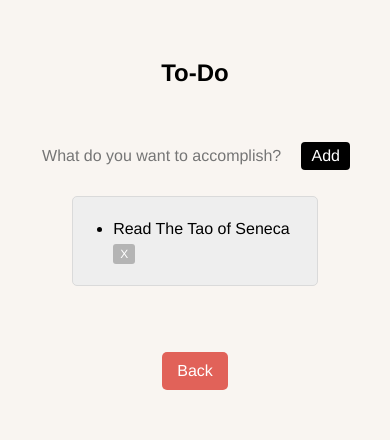
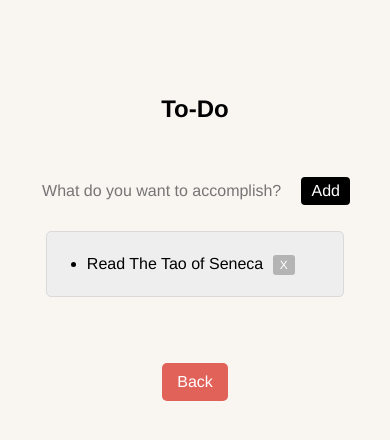
Before and after one commit to noelkronenberg/pimado, a Django app: page /todo/ in a window 390 px wide. Shown: the top 440 px of the page. Run offline with Django 3.2, Linux system fonts and the light colour scheme; data comes from the database, SQL or seed files in the repository; both versions use the stored data as it was after the commit.

Commit message:
added external css

```diff
--- /dev/null
+++ b/static/style.css
@@ -0,0 +1,152 @@
+* {
+    box-sizing: border-box;
+}
+
+body {
+    font-family: Helvetica, sans-serif;
+    margin: 0;
+    background-color: #F9F5F1;
+}
+
+.container {
+    padding-top: 12.5%;
+    padding-left: 35%;
+    padding-right: 35%;
+    padding-bottom: 5%;
+}
+
+.to-do-container {
+    padding-top: 5%;
+    padding-left: 25%;
+    padding-right: 25%;
+    padding-bottom: 5%;
+}
+
+.header {
+    padding: 20px;
+    margin-top: 10%;
+    text-align: center;
+}
+
+.main {
+    align-items: center;
+    display: flex;
+    justify-content: center;
+}
+
+.row {
+    display: flex;
+    margin-left: -8px;
+    margin-right: -8px;
+}
+
+.row__cell {
+    padding-left: 8px;
+    padding-right: 8px;
+}
+
+.button {
+    background-color: #E16259;
+    padding: 10px 15px 10px 15px;
+    text-decoration: none;
+    color: #fff;
+    border-radius: 5px;
+}
+
+.to-do-main {
+    align-items: center;
+    display: flex;
+    justify-content: center;
+    flex-direction: column;
+
+}
+
+.to-do-list {
+    background-color: #eee;
+    padding: 20px 10px 10px 40px;
+    border: 1px solid;
+    border-color: rgb(218, 218, 218);
+    border-radius: 5px;
+    width: 60%;
+}
+
+.input-form {
+    margin-bottom: 10px;
+    margin-top: 15px;
+}
+
+.to-do-item {
+    margin-bottom: 10px;
+    line-height: 1.5;
+}
+
+.delete-button {
+    margin-right: 10px;
+    background-color: #b4b4b4;
+    padding: 3px 7px 3px 7px;
+    text-decoration: none;
+    color: #fff;
+    border: 0px;
+    border-radius: 3px;
+    cursor: pointer;
+    font-size: 12px;
+}
+
+.add-button {
+    margin-left: 7px;
+    background-color: #000;
+    padding: 5px 10px 5px 10px;
+    text-decoration: none;
+    color: #fff;
+    border: 0px;
+    border-radius: 4px;
+    cursor: pointer
+}
+
+.back-navigation {
+    margin-top: 50px;
+    display: flex;
+    justify-content: center;
+}
+
+a {
+    text-decoration: none;
+}
+
+p {
+    line-height: 1.5;
+}
+
+input {
+    font-family: Helvetica, sans-serif;
+    font-size: 16px;
+}
+
+.add-field {
+    border-style: none;
+    background: transparent;
+    outline: none;
+    font-family: Helvetica, sans-serif;
+    width: 250px;
+    font-size: 16px;
+}
+
+.item-content {
+    margin-right: 5px;
+}
+
+@media (max-width : 800px) {
+    .container {
+        padding-left: 5%;
+        padding-right: 5%;
+    }
+    .to-do-container {
+        padding-left: 5%;
+        padding-right: 5%;
+    }
+}
+
+@media (max-width : 1200px) {
+    .to-do-list {
+        width: 85% !important;
+    }
--- a/templates/todo.html
+++ b/templates/todo.html
@@ -3,138 +3,19 @@
 
 <head>
 
+    {% load staticfiles %}
+
     <title>To-Do - Pimado</title>
-{% load staticfiles %}
+
     <link rel="shortcut icon" type="image/png" href="{% static 'favicon.ico' %}"/>
 
-<style>
-
-* {
-    box-sizing: border-box;
-}
-
-body {
-    font-family: Helvetica, sans-serif;
-    margin: 0;
-    background-color: #F9F5F1;
-}
-
-.container {
-    padding-top: 5%;
-    padding-left: 25%;
-    padding-right: 25%;
-    padding-bottom: 5%;
-}
-
-.header {
-    padding: 20px;
-    text-align: center;
-}
-
-.main {
-    align-items: center;
-    display: flex;
-    justify-content: center;
-    flex-direction: column;
-
-}
-
-.to-do-list {
-    background-color: #eee;
-    padding: 20px 10px 10px 40px;
-    border: 1px solid;
-    border-color: rgb(218, 218, 218);
-    border-radius: 5px;
-    width: 70%;
-}
-
-.input-form {
-    margin-bottom: 10px;
-    margin-top: 15px;
-}
-
-.to-do-item {
-    margin-bottom: 10px;
-    line-height: 1.5;
-}
-
-.delete-button {
-    margin-right: 10px;
-    background-color: #b4b4b4;
-    padding: 3px 7px 3px 7px;
-    text-decoration: none;
-    color: #fff;
-    border: 0px;
-    border-radius: 3px;
-    cursor: pointer;
-    font-size: 12px;
-}
-
-.add-button {
-    margin-left: 7px;
-    background-color: #000;
-    padding: 5px 10px 5px 10px;
-    text-decoration: none;
-    color: #fff;
-    border: 0px;
-    border-radius: 4px;
-    cursor: pointer
-}
-
-.back-button {
-    background-color: #E16259;
-    padding: 10px 15px 10px 15px;
-    text-decoration: none;
-    color: #fff;
-    border-radius: 5px;
-}
-
-.back-navigation {
-    margin-top: 50px;
-    display: flex;
-    justify-content: center;
-}
-
-a {
-    text-decoration: none;
-}
-
-p {
-    line-height: 1.5;
-}
-
-input {
-    font-family: Helvetica, sans-serif;
-    font-size: 16px;
-}
-
-.add-field {
-    border-style: none;
-    background: transparent;
-    outline: none;
-    font-family: Helvetica, sans-serif;
-    width: 250px;
-    font-size: 16px;
-}
-
-.item-content {
-    margin-right: 5px;
-}
-
-@media (max-width : 800px) {
-    .container {
-        padding-left: 5%;
-        padding-right: 5%;
-    }
-}
-
-</style>
+    <link rel="stylesheet" href="{% static 'style.css' %}">
 
 </head>
 
 <body>
 
-<div class="container">
+    <div class="to-do-container">
 
         <section class="header">
 
@@ -142,7 +23,7 @@ input {
 
         </section>
 
-<section class="main">
+        <section class="to-do-main">
 
             <form action="/addTodo/" method="post" class="input-form">{% csrf_token %}
                 <input type="text" name="content" placeholder="What do you want to accomplish?" class="add-field"/>
@@ -164,10 +45,10 @@ input {
         </section>
 
         <div class="back-navigation">
-<a href="/" class="back-button">Back</a>
+            <a href="/" class="button">Back</a>
         </div>
 
-</section>
+    </div>
 
 </body>
 
```
Also changed, not shown: templates/dashboard.html (+5 -62 lines), db.sqlite3. Lines whose indentation alone changed are shown as unchanged.
